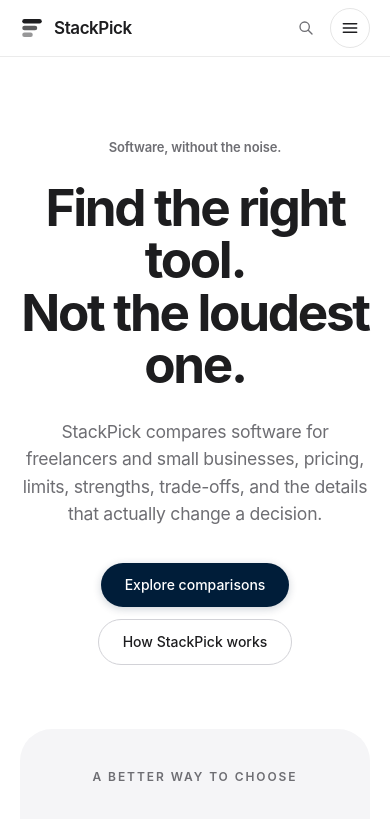
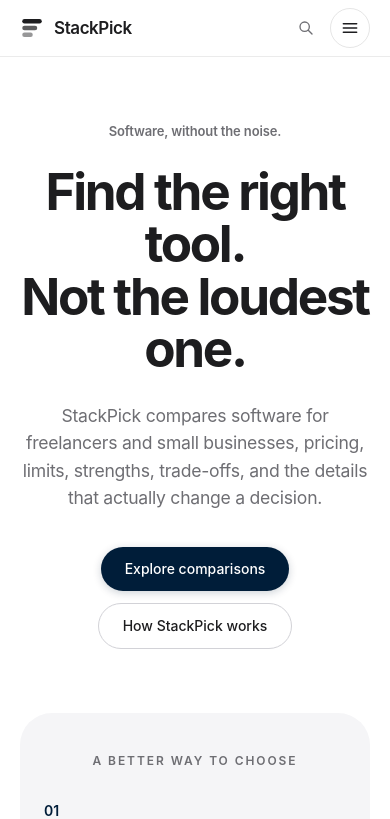
Before and after one commit to LinukaBandara/StackPick, a Next.js app: page / in a window 390 px wide. Shown: the top 819 px of the page. Built offline with nearby package versions, Linux system fonts and the light colour scheme; no server answers.

Commit message:
Polish responsive homepage hero spacing

```diff
--- a/app/page.tsx
+++ b/app/page.tsx
@@ -91,8 +91,8 @@ export default function HomePage() {
   return (
     <>
       {/* 1. Hero Section */}
-      <section className="bg-white">
-        <div className="sp-container flex min-h-[700px] flex-col items-center justify-center py-20 text-center sm:min-h-[760px] sm:py-28">
+      <section className="sp-hero-section bg-white">
+        <div className="sp-container flex min-h-[620px] flex-col items-center justify-center py-16 text-center sm:min-h-[760px] sm:py-28">
           <p className="sp-eyebrow">Software, without the noise.</p>
           <h1 className="sp-display mt-6 max-w-5xl">
             Find the right tool.<br />
```
